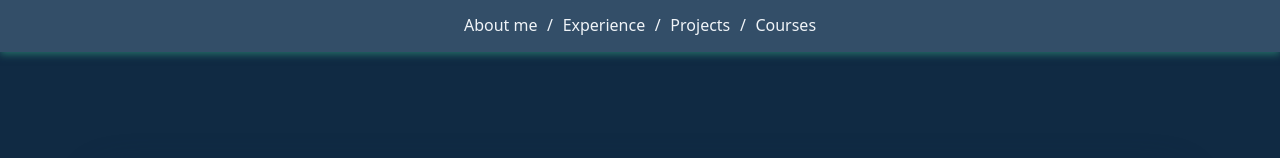
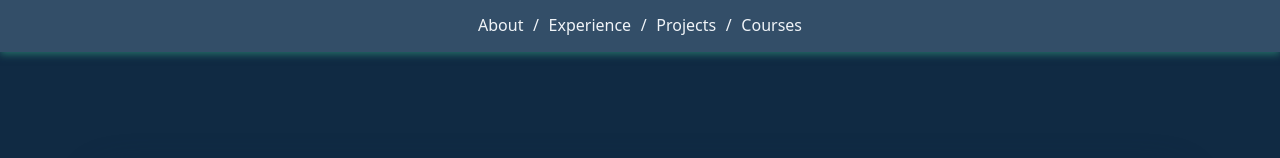
Before and after one commit to GlaucusJoseph/joseph-porfolio, a React (Vite) app: page / in a window 1280 px wide. Shown: the top 158 px of the page. Built offline with nearby package versions, Linux system fonts and the light colour scheme.

Commit message:
removing the "me"

```diff
--- a/src/components/MainNavbar/index.tsx
+++ b/src/components/MainNavbar/index.tsx
@@ -9,7 +9,7 @@
     >
       <ul className="navbar-box-content">
         <li>
-          <a href="#about">About me</a>
+          <a href="#about">About</a>
         </li>
         <li>
           <span className="navbar-separator">/</span>
```
